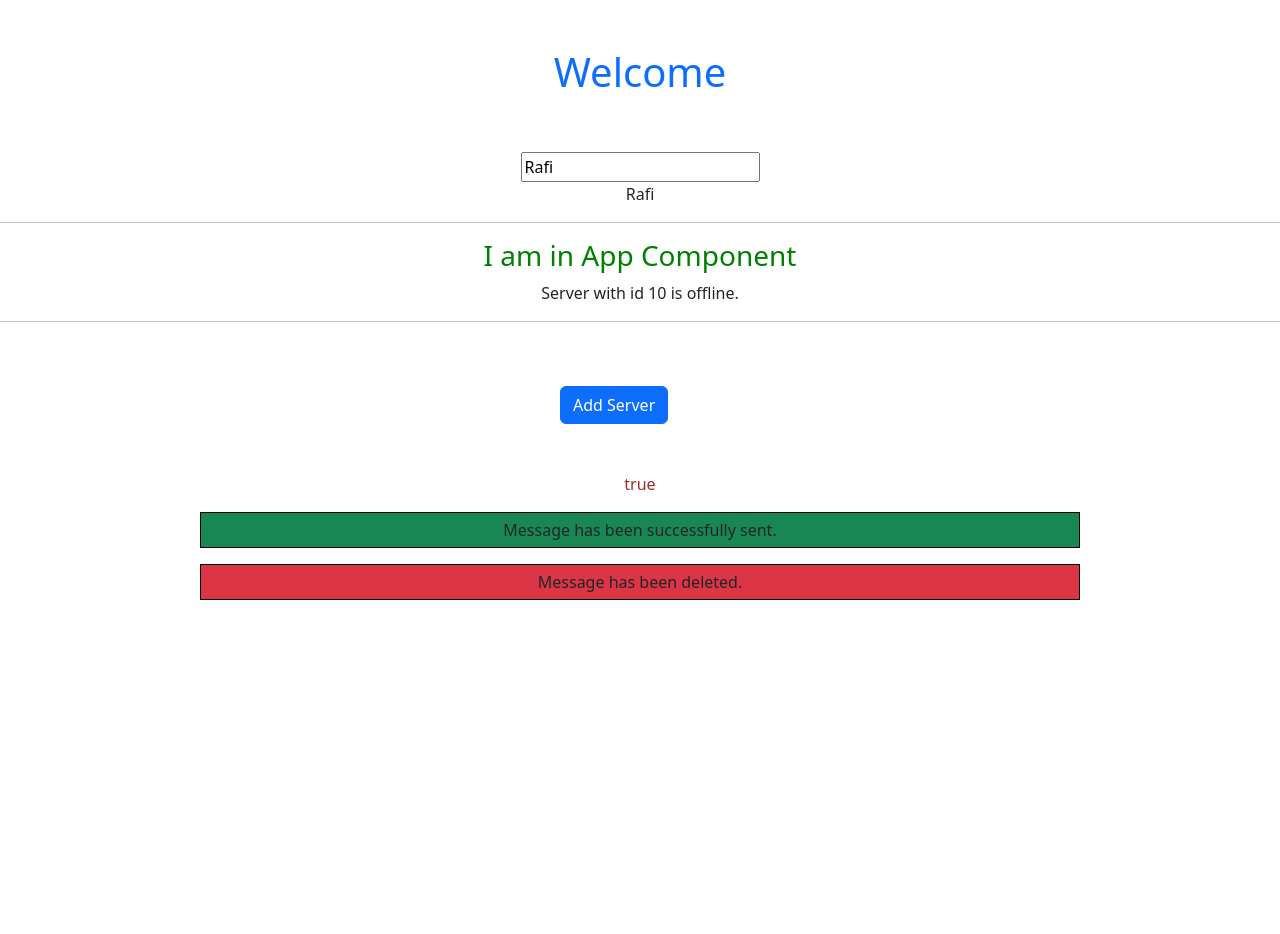
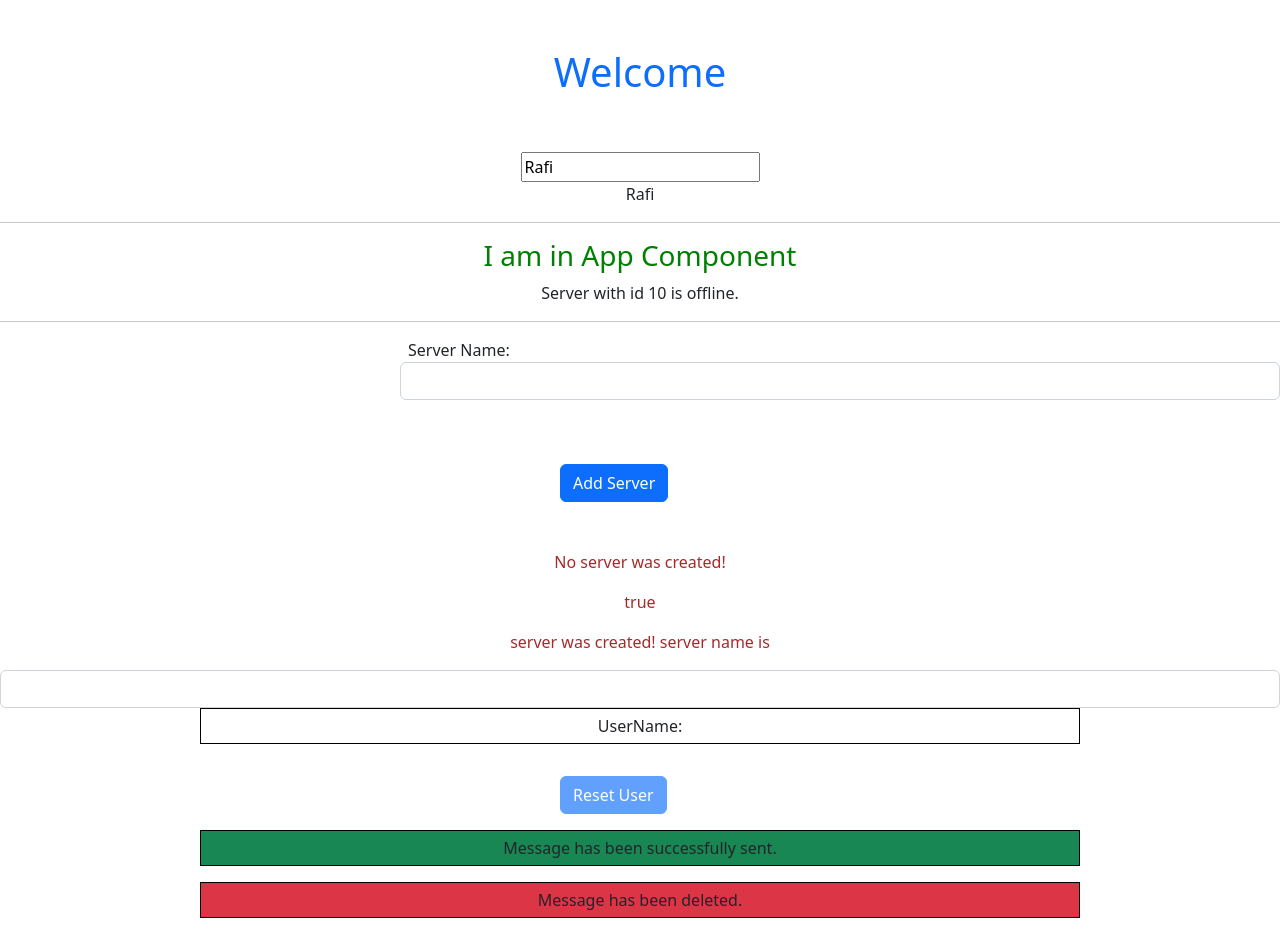
Before and after one commit to SmRafialam/Angular-Work-Practice, an Angular app: page / in a window 1280 px wide. Before the commit the page ends 800 px from the top, so only its background shows below. Built offline with nearby package versions, Linux system fonts and the light colour scheme.

Commit message:
Two way binding & Directives

```diff
--- a/src/app/SuccessAlert/SuccessAlert.component.html
+++ b/src/app/SuccessAlert/SuccessAlert.component.html
@@ -1 +1,4 @@
+<input type="text" class="form-control" [(ngModel)]="username">
+<p>UserName: {{ username }}</p>
+<button class="btn btn-primary my-3" [disabled]="username===''">Reset User</button>
 <p class="bg-success">Message has been successfully sent.</p>
--- a/src/app/SuccessAlert/SuccessAlert.component.ts
+++ b/src/app/SuccessAlert/SuccessAlert.component.ts
@@ -1,4 +1,4 @@
-import {Component} from '@angular/core'
+import {Component,OnInit} from '@angular/core'
 
 @Component({
   selector: 'app-SuccessAlert',
@@ -11,10 +11,19 @@ import {Component} from '@angular/core'
       padding: 5px;
       border: 1px solid black;
     }
+    .btn{
+      margin-left: 560px
+    }
   `]
 
 })
 
-export class SuccessAlertComponent{
+export class SuccessAlertComponent implements OnInit {
+  username = "";
+  constructor() {
 
+   }
+
+  ngOnInit(): void {
+  }
 }
--- a/src/app/servers/servers.component.css
+++ b/src/app/servers/servers.component.css
@@ -5,3 +5,7 @@ p{
 .btn{
   margin-left: 560px
 }
+.sn{
+  margin-left: 400px
+
+}
--- a/src/app/servers/servers.component.html
+++ b/src/app/servers/servers.component.html
@@ -1,5 +1,12 @@
-<button class="btn btn-primary my-5" [disabled]="!allowNewServer" >Add Server</button>
+<div class="sn">
+  <label class="px-2">Server Name:</label>
+  <input type="text" class="form-control" (input)="onUpdateServerName($event)">
+  <p>{{serverName}}</p>
+</div>
+
+<button class="btn btn-primary my-5" [disabled]="!allowNewServer" (click)="onServerCreation()">Add Server</button>
+<p>{{ serverCreationStatus }}</p>
 <p [innerText] = "allowNewServer"></p>
-
+<p *ngIf="serverCreated">server was created! server name is {{serverName}}</p>
 <!-- <p>server</p>
 <app-server></app-server> -->
--- a/src/app/servers/servers.component.ts
+++ b/src/app/servers/servers.component.ts
@@ -8,13 +8,25 @@ import { Component, OnInit } from '@angular/core';
 export class ServersComponent implements OnInit {
 
   allowNewServer = false;
+  serverCreationStatus = 'No server was created!';
+  serverName = '';
+  serverCreated = false;
   constructor() {
     setTimeout(()=>{
       this.allowNewServer = true;
+      this.serverCreated = true;
     },2000)
    }
 
   ngOnInit(): void {
   }
 
+  onServerCreation(){
+    this.serverCreationStatus = 'Server was created.';
+  }
+
+  onUpdateServerName(event:any){
+    this.serverName = (<HTMLInputElement>event.target).value;
+    // console.log(event);
+  }
 }
```
